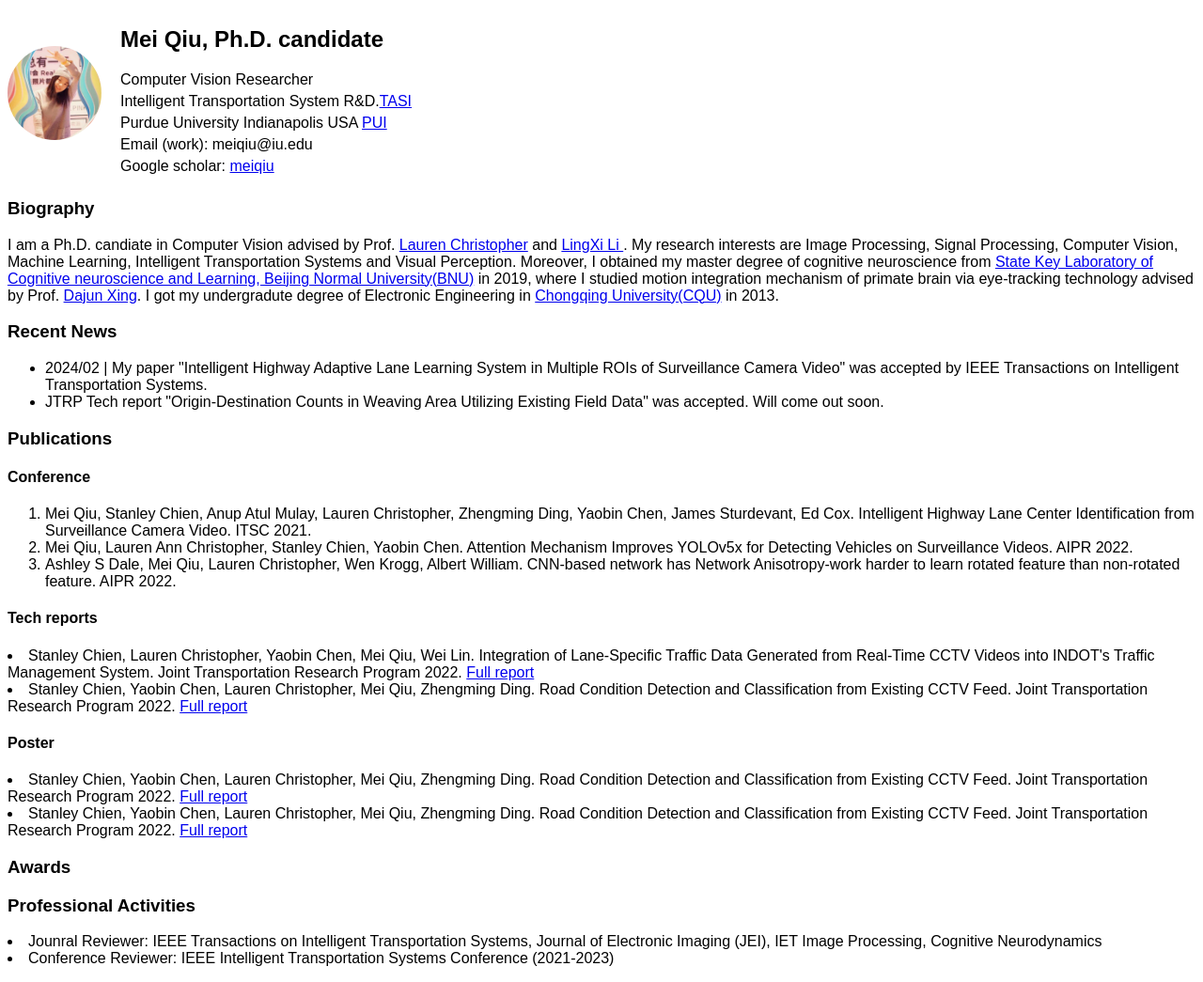
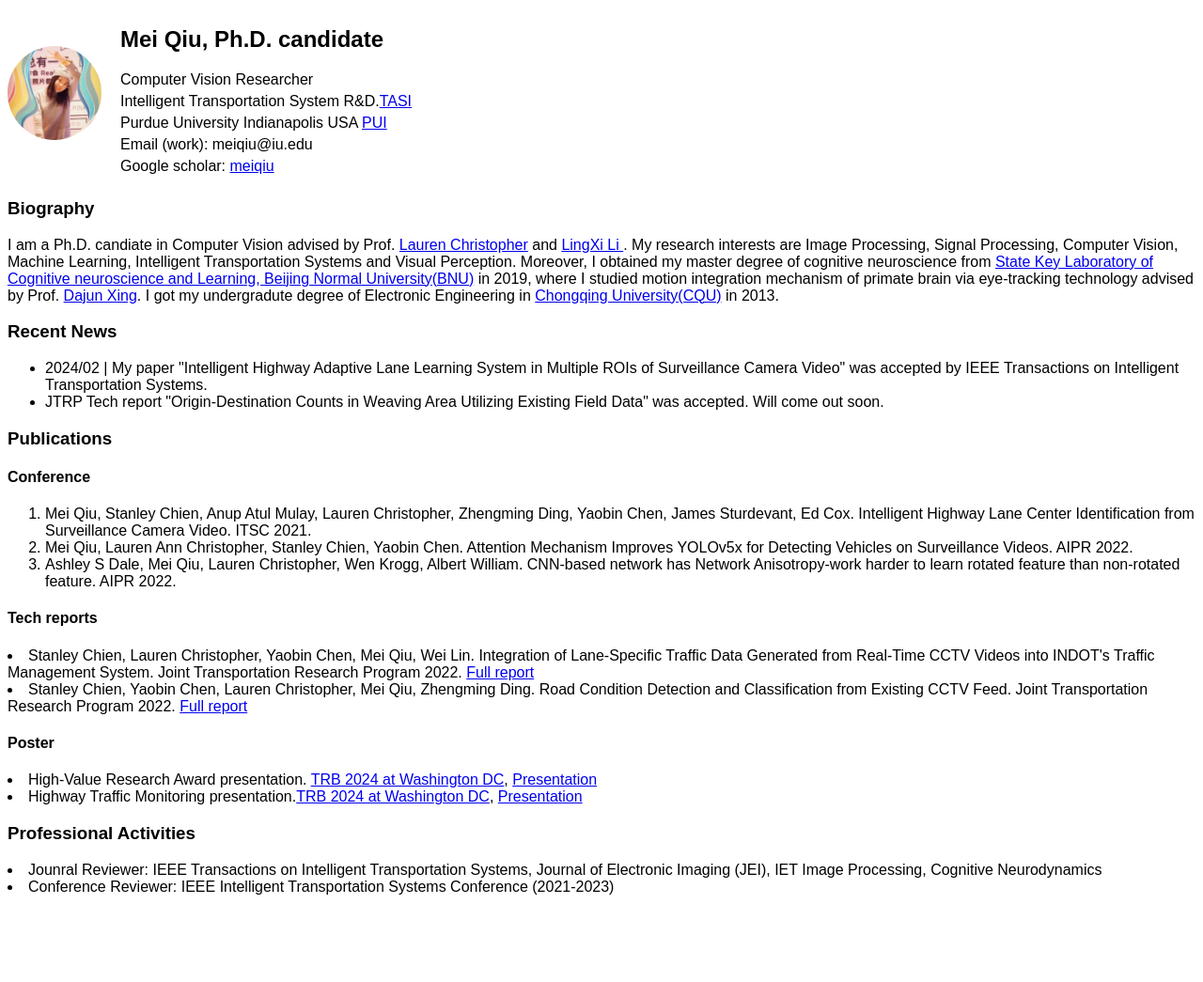
Before and after one commit to qiumei1101/qiumei1101.github.io, a plain HTML site: page index.html in a window 1280 px wide. Shown: the whole page at 94% size. After the commit the page ends 969 px from the top, so only its background shows below. Drawn offline with Linux system fonts and the light colour scheme.

Commit message:
add my other info

```diff
--- a/index.html
+++ b/index.html
@@ -71,18 +71,18 @@
         <a href="https://docs.lib.purdue.edu/cgi/viewcontent.cgi?article=3334&context=jtrp">Full report</a>
     </li>
     <h4>Poster</h4>
-    <li>Stanley Chien, Yaobin Chen, Lauren Christopher, Mei Qiu, Zhengming Ding. Road Condition Detection and Classification from Existing CCTV Feed. Joint Transportation Research Program 2022.
-        <a href="https://docs.lib.purdue.edu/cgi/viewcontent.cgi?article=3334&context=jtrp">Full report</a>
+    <li>High-Value Research Award presentation. <a href="hhttps://www.trb.org/AnnualMeeting/AnnualMeeting.aspx">TRB 2024 at Washington DC</a>,
+        <a href="https://drive.google.com/file/d/1x-efWoiq8MenUfnnaF1i5dOAUz3V0tod/view?usp=sharing">Presentation</a>
     </li>
-    <li>Stanley Chien, Yaobin Chen, Lauren Christopher, Mei Qiu, Zhengming Ding. Road Condition Detection and Classification from Existing CCTV Feed. Joint Transportation Research Program 2022.
-        <a href="https://docs.lib.purdue.edu/cgi/viewcontent.cgi?article=3334&context=jtrp">Full report</a>
+    <li>Highway Traffic Monitoring presentation.<a href="hhttps://www.trb.org/AnnualMeeting/AnnualMeeting.aspx">TRB 2024 at Washington DC</a>,
+        <a href="https://drive.google.com/file/d/1U9-Txq06uhfi3KgK5QVrzUCBL3CWCabs/view?usp=sharing">Presentation</a>
     </li>
 
-    <h3>Awards</h3>
-    <p class="awards">
+    <!-- <h3>Awards</h3> -->
+    <!-- <p class="awards">  -->
        <!-- Add biography text here -->
        <!-- I am a Ph.D. candiate in Computer Vision... -->
-    </p>
+    <!-- </p> -->
     <h3>Professional Activities</h3>
     <p class="professional activities">
         <li>Jounral Reviewer: IEEE Transactions on Intelligent Transportation Systems, Journal of Electronic Imaging (JEI), IET Image Processing, Cognitive Neurodynamics
```
